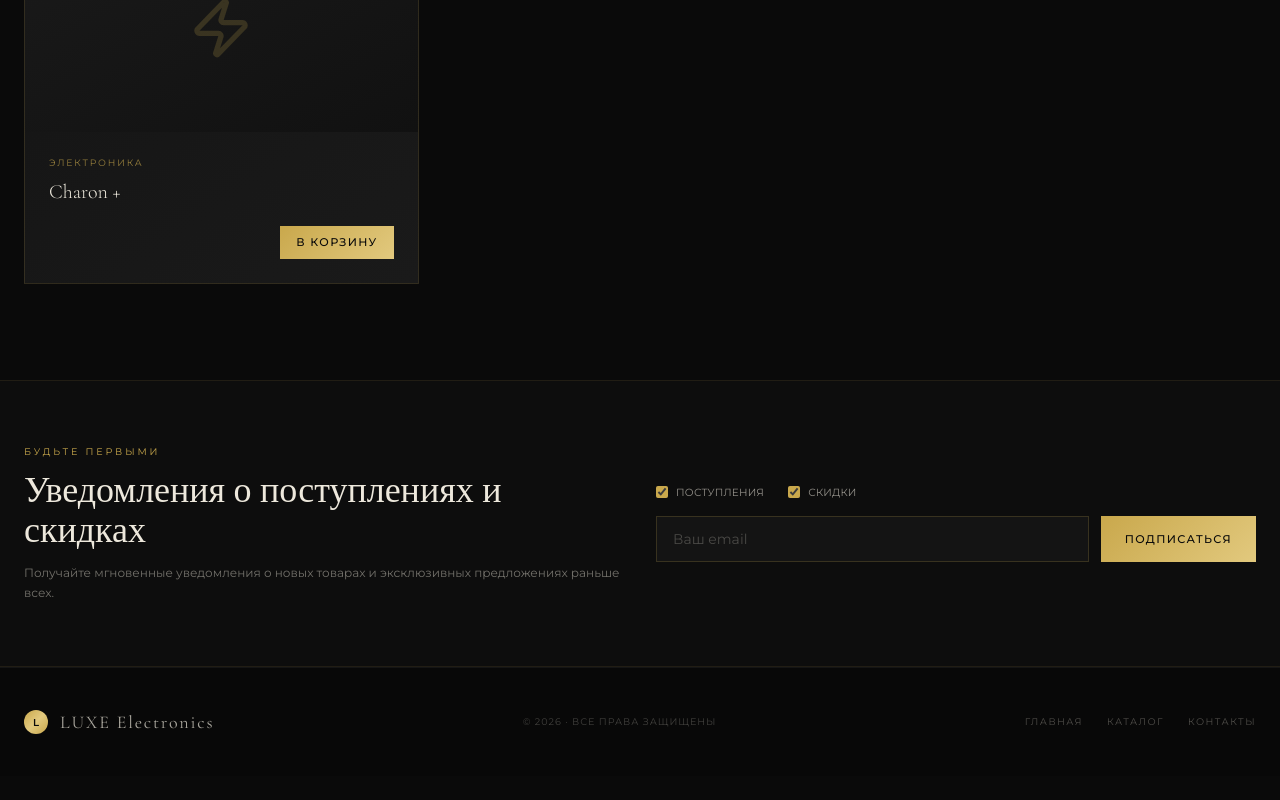
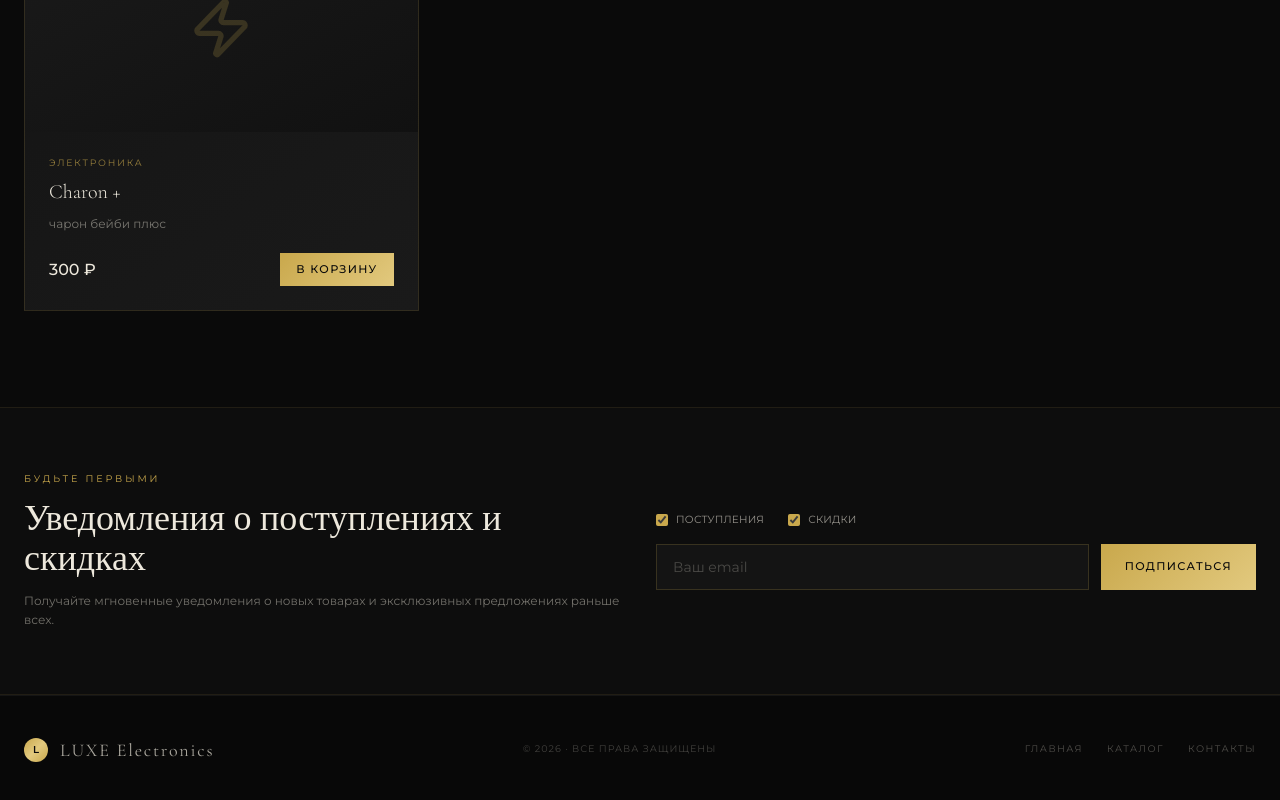
Before and after one commit to pr-poehali-dev/electronics-store-site, a React (Vite) app: page / in a window 1280 px wide. Shown: the part 1261-2061 px from the top of the page. Before the commit the page ends 2037 px from the top, so only its background shows below. Built offline with nearby package versions, Linux system fonts and the light colour scheme.

Commit message:
`feat: add price 300 rub to Charon Baby Plus`

```diff
--- a/src/pages/Index.tsx
+++ b/src/pages/Index.tsx
@@ -10,9 +10,9 @@ const PRODUCTS = [
     id: 1,
     name: 'Charon +',
     category: 'Электроника',
-    price: '',
+    price: '300 ₽',
     tag: 'Новинка',
-    desc: '',
+    desc: 'чарон бейби плюс',
     icon: 'Zap',
   },
 ];
```
